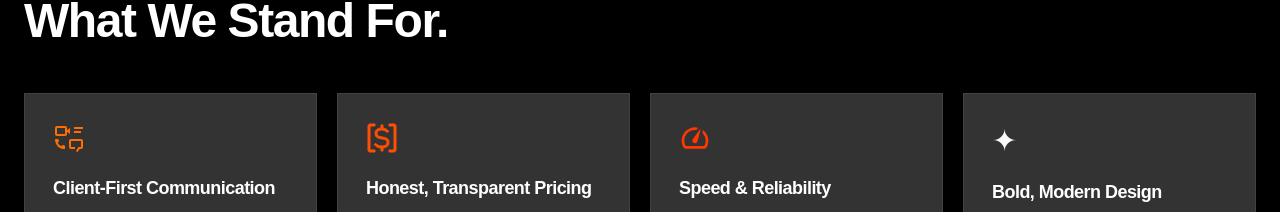
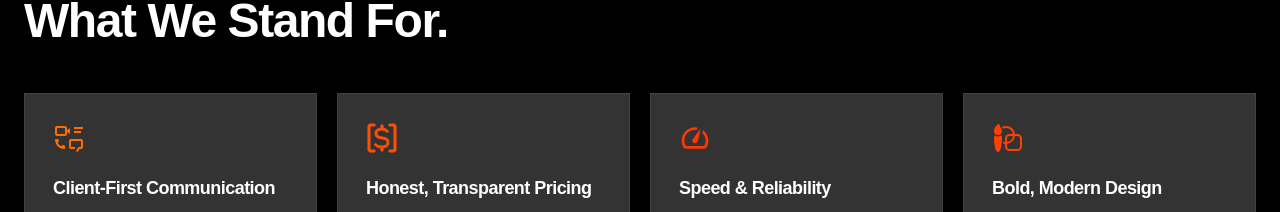
Before and after one commit to jobayerhossain-ai/Devorica-new, a React (Vite) app in the folder devorica-site/: page /about in a window 1280 px wide. Shown: the part 959-1171 px from the top of the page. Built offline with nearby package versions, Linux system fonts and the light colour scheme; a web font is replaced by a local one.

Commit message:
Update Bold, Modern Design icon to custom SVG across complete workspace

```diff
--- a/devorica-site/src/pages/About.jsx
+++ b/devorica-site/src/pages/About.jsx
@@ -33,7 +33,14 @@ const VALUES = [
     ),
     key: 'value3'
   },
-  { icon: '✦',  key: 'value4' },
+  {
+    icon: (
+      <svg className="w-8 h-8" viewBox="0 0 32 32">
+        <path fill="#ff4000" d="M7.75 2.977a1 1 0 0 0-1.638-.747C4.393 3.657 3.35 4.837 2.744 5.94C2.12 7.077 2.001 8.064 2.001 9a4 4 0 0 0 8 0c0-1.28-.626-2.23-1.116-2.974l-.144-.22c-.52-.806-.962-1.59-.99-2.829m-5.749 14.03c0-1.116.088-2.528.584-3.696A5.48 5.48 0 0 0 6.001 14.5c1.292 0 2.48-.446 3.418-1.191c.495 1.17.582 2.582.582 3.697c0 1.844-.288 4.908-.815 7.523c-.263 1.303-.595 2.55-1.006 3.494c-.203.468-.45.919-.76 1.269c-.304.344-.777.708-1.416.708c-.64 0-1.113-.364-1.417-.708c-.309-.35-.556-.8-.76-1.269c-.411-.943-.745-2.19-1.008-3.494c-.528-2.614-.818-5.679-.818-7.523M10.986 6.68A7 7 0 0 1 20.929 12H17.5a4.5 4.5 0 0 0-4.5 4.5v3.43a7 7 0 0 1-1.613-.434a49 49 0 0 1-.209 2.053a9 9 0 0 0 1.822.396V24.5a4.5 4.5 0 0 0 4.5 4.5h8a4.5 4.5 0 0 0 4.5-4.5v-8a4.5 4.5 0 0 0-4.5-4.5h-2.555A9 9 0 0 0 9.973 4.95l.027.042l.136.205c.236.353.57.855.85 1.483M25.5 14a2.5 2.5 0 0 1 2.5 2.5v8a2.5 2.5 0 0 1-2.5 2.5h-8a2.5 2.5 0 0 1-2.5-2.5v-2.555A9.004 9.004 0 0 0 22.945 14zM15 19.93V16.5a2.5 2.5 0 0 1 2.5-2.5h3.43A7 7 0 0 1 15 19.93"/>
+      </svg>
+    ),
+    key: 'value4'
+  },
 ];
 
 export default function About() {
```
